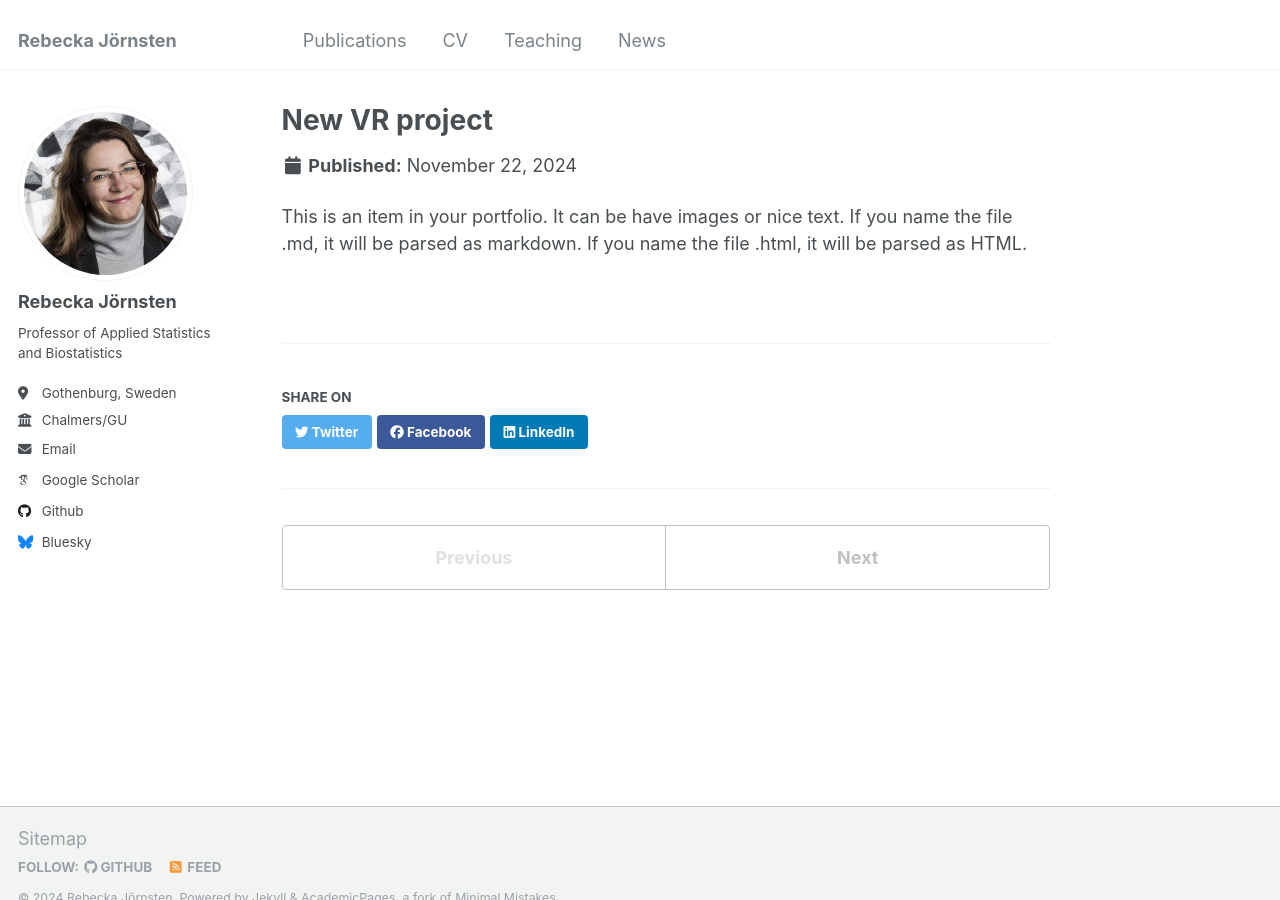
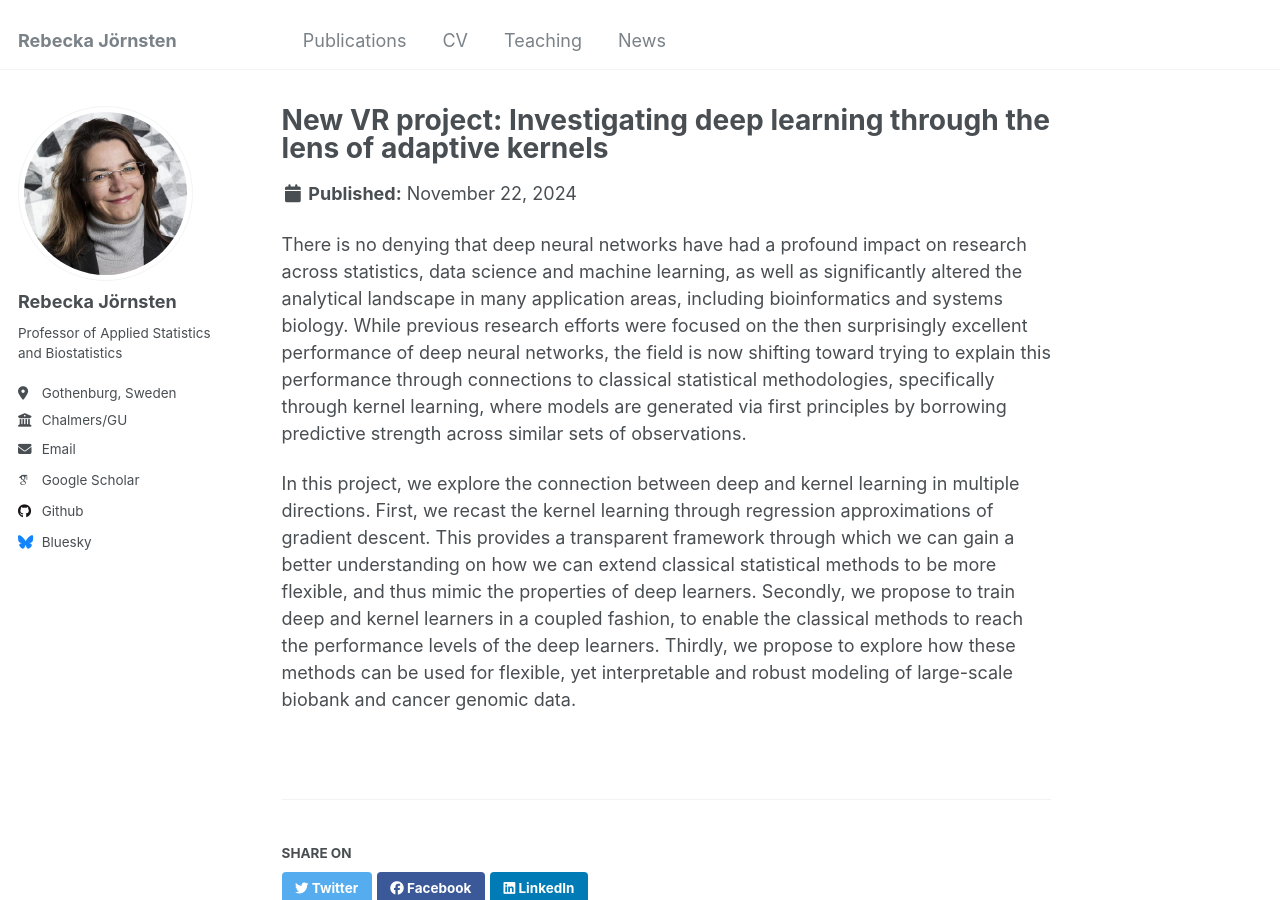
Before and after one commit to rjornsten/rjornsten.github.io, a Jekyll site: the page built from _portfolio/portfolio-1.md, in a window 1280 px wide and 900 px high. Built offline with Jekyll 4.4.1, drawn with Linux system fonts in a browser that asks for light colours; some web fonts are replaced.

Commit message:
Update portfolio-1.md

```diff
--- a/_portfolio/portfolio-1.md
+++ b/_portfolio/portfolio-1.md
@@ -1,7 +1,21 @@
 ---
-title: "New VR project"
-excerpt: "Short description of portfolio item number 1<br/><img src='/images/FigVRgit.png'>"
+title: "New VR project: Investigating deep learning through the lens of adaptive kernels"
+#excerpt: "Short description of portfolio item number 1<br/><img src='/images/FigVRgit.png'>"
 collection: portfolio
 ---
 
-This is an item in your portfolio. It can be have images or nice text. If you name the file .md, it will be parsed as markdown. If you name the file .html, it will be parsed as HTML.
+There is no denying that deep neural networks have had a profound impact on research across statistics, data
+science and machine learning, as well as significantly altered the analytical landscape in many application areas,
+including bioinformatics and systems biology. While previous research efforts were focused on the then
+surprisingly excellent performance of deep neural networks, the field is now shifting toward trying to explain this
+performance through connections to classical statistical methodologies, specifically through kernel learning,
+where models are generated via first principles by borrowing predictive strength across similar sets of
+observations.
+
+In this project, we explore the connection between deep and kernel learning in multiple directions. First, we
+recast the kernel learning through regression approximations of gradient descent. This provides a transparent
+framework through which we can gain a better understanding on how we can extend classical statistical methods
+to be more flexible, and thus mimic the properties of deep learners. Secondly, we propose to train deep and
+kernel learners in a coupled fashion, to enable the classical methods to reach the performance levels of the deep
+learners. Thirdly, we propose to explore how these methods can be used for flexible, yet interpretable and robust
+modeling of large-scale biobank and cancer genomic data.
```
